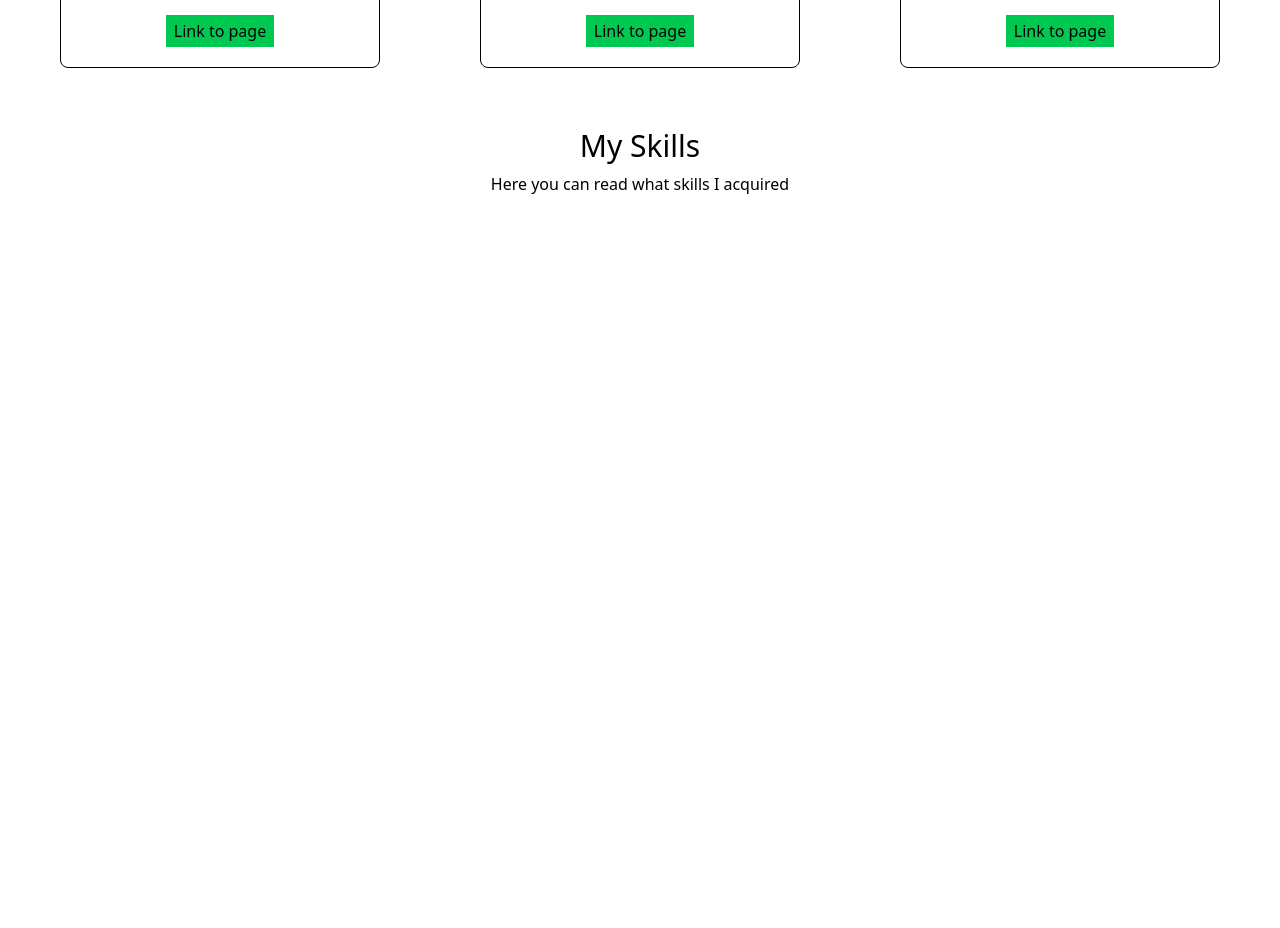
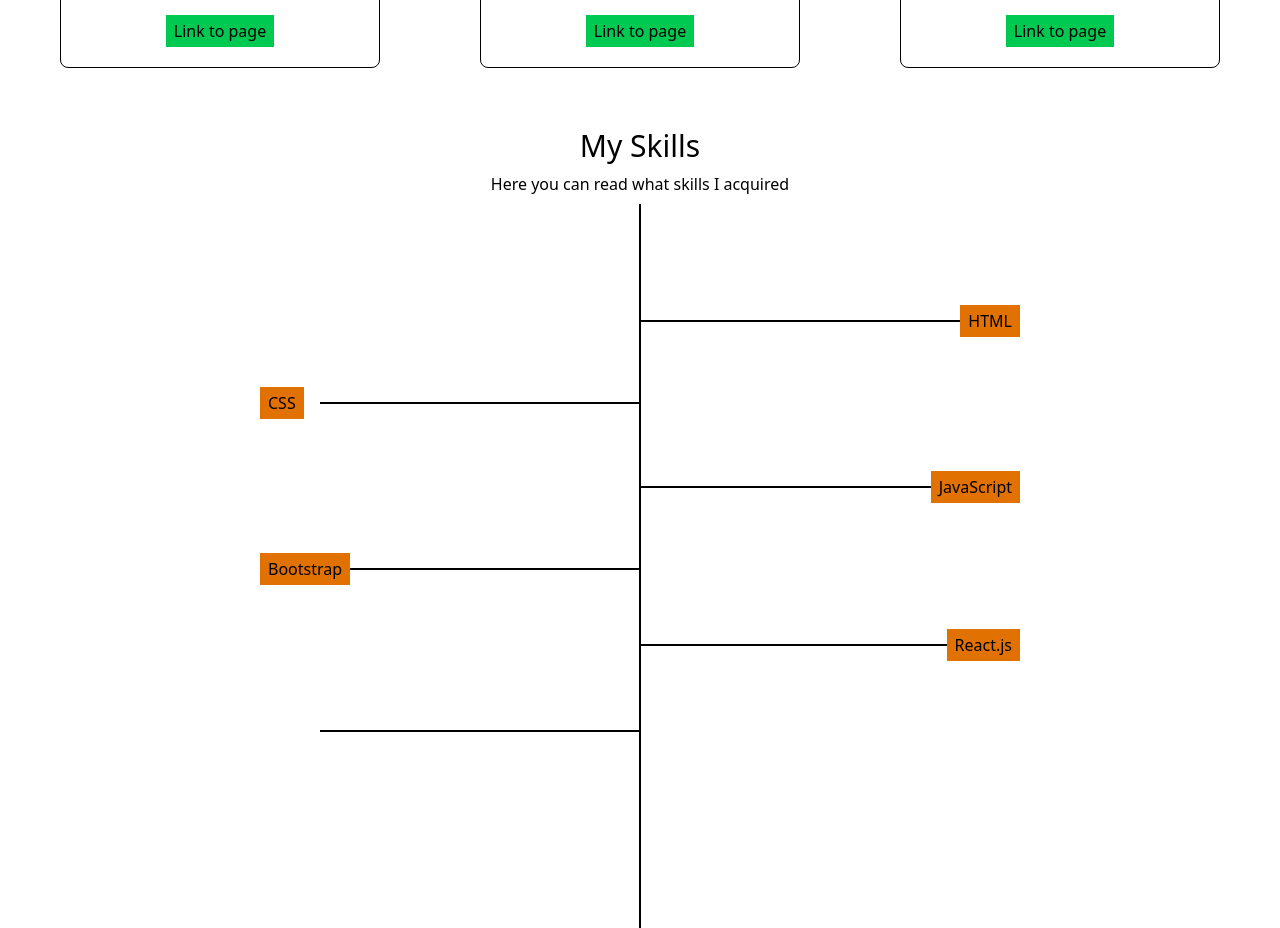
Before and after one commit to mSajewiczz/portfolio, a React (Vite) app: page / in a window 1280 px wide. Shown: the part 540-1468 px from the top of the page. Before the commit the page ends 800 px from the top, so only its background shows below. Built offline with nearby package versions, Linux system fonts and the light colour scheme.

Commit message:
Modified few modules

```diff
--- a/index.html
+++ b/index.html
@@ -8,7 +8,7 @@
     <link rel="stylesheet" href="/index.css">
   </head>
   <body class="w-full h-screen">
-    <div id="root" class="flex flex-col gap-15"></div>
+    <div id="root" class="flex flex-col gap-15 "></div>
     <script type="module" src="/src/main.tsx"></script>
   </body>
 </html>
--- a/src/Components/MySkills/MySkills.tsx
+++ b/src/Components/MySkills/MySkills.tsx
@@ -1,10 +1,20 @@
 export default function MySkills() {
 	return (
 		<>
-			<div className="flex flex-col justify-center items-center gap-2">
+			<section className="flex flex-col justify-center items-center gap-2 h-100 h-screen">
 				<h1 className="text-3xl">My Skills</h1>
 				<p>Here you can read what skills I acquired</p>
-			</div>
+
+				<div className="h-screen w-full flex flex-col justify-center items-center relative">
+					<div className="w-xs bg-black h-0.5 -top-60 left-40 relative flex items-center justify-end"><p className="-mx-15 bg-amber-600 px-2 py-1">HTML</p></div>
+					<div className="w-xs bg-black h-0.5 -top-40 -left-40 relative flex items-center justify-start"><p className="-mx-15 bg-amber-600 px-2 py-1">CSS</p></div>
+                    <div className="w-xs bg-black h-0.5 top-20 left-40 relative flex items-center justify-end"><p className="-mx-15 bg-amber-600 px-2 py-1">React.js</p></div>
+					<div className="h-full w-0.5 bg-black absolute"></div>
+					<div className="w-xs bg-black h-0.5 -top-20 left-40 relative flex items-center justify-end"><p className="-mx-15 bg-amber-600 px-2 py-1">JavaScript</p></div>
+					<div className="w-xs bg-black h-0.5 top-0 -left-40 relative flex items-center justify-start"><p className="-mx-15 bg-amber-600 px-2 py-1">Bootstrap </p> </div>
+                    <div className="w-xs bg-black h-0.5 top-40 -left-40 relative"></div>
+				</div>
+			</section>
 		</>
 	);
 }
```
